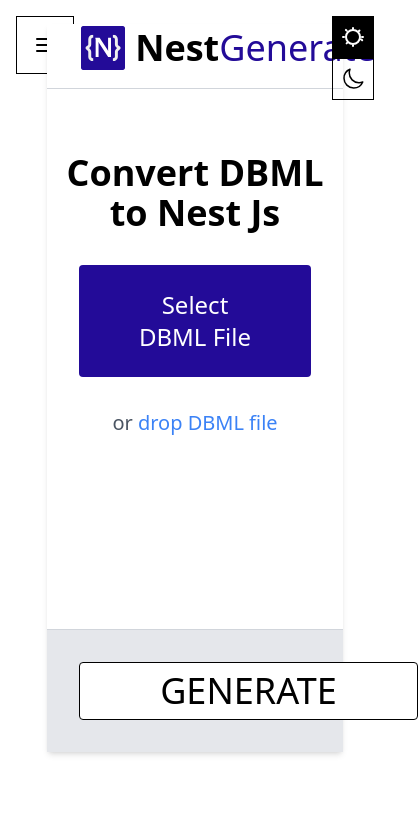
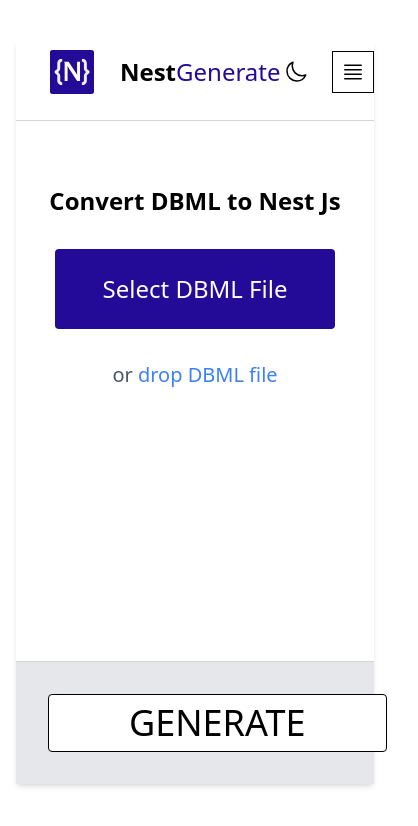
Before and after one commit to jeffocaya/nest-generate, a React (Create React App) app: page / in a window 390 px wide. Shown: the top 826 px of the page, 418 px wide, since content can reach past the window. Built offline with nearby package versions, Linux system fonts and the light colour scheme.

Commit message:
made it mobile responsive

```diff
--- a/src/App.js
+++ b/src/App.js
@@ -13,7 +13,7 @@
           <div className="col-span-1">
             <LeftNav />
           </div>
-          <div className="col-span-10">
+          <div className="col-span-12 lg:col-span-10">
             <Main />
           </div>
           <div className="col-span-1">
--- a/src/components/LeftNav.js
+++ b/src/components/LeftNav.js
@@ -2,9 +2,9 @@
 
 const LeftNav = () => {
   return (
-    <div className="sticky top-4 flex items-start ">
+    <div className="items-start hidden md:block">
       <button className="p-4 border border-black">
-        <svg className="w-12 h-12 sticky" xmlns="http://www.w3.org/2000/svg" className="h-6 w-6" fill="none" viewBox="0 0 24 24" stroke="currentColor">
+        <svg  xmlns="http://www.w3.org/2000/svg" className="h-6 w-6" fill="none" viewBox="0 0 24 24" stroke="currentColor">
           <path strokeLinecap="round" strokeLinejoin="round" strokeWidth="2" d="M4 6h16M4 12h16M4 18h16" />
         </svg>
       </button>
--- a/src/components/Main.js
+++ b/src/components/Main.js
@@ -4,17 +4,33 @@
   return (
     <main className="bg-white p-0 rounded shadow-md">
       <div className="container mx-auto p-0">
-        <div id="headerSection" className="bg-white mt-2 mb-6 sticky top-0 flex items-center  border-b border-gray-300 pb-4">
-          <img className=" w-12 h-12 ml-8 mr-2" src="Logo.svg" alt="Logo" />
-          <div id="siteName p-4">
-            <span className="font-bold text-4xl">Nest</span>
-            <span className="text-4xl text-primary">Generate</span>
-          </div>
+      <div id="headerSection" className="bg-white mt-2 mb-6 sticky top-0 flex items-center border-b border-gray-300 pb-4">
+  <div className='flex items-center'>
+    <img className="w-12 h-12 ml-8 mr-2" src="Logo.svg" alt="Logo" />
+    <div id="siteName" className="p-4 text-2xl md:text-4xl">
+      <span className="font-bold">Nest</span>
+      <span className=" text-primary">Generate</span>
+    </div>
+  </div>
+  <div className=' flex ml-auto items-center space-x-4 lg:hidden'>
+    <button className="bg-items-center p-2">
+      <svg xmlns="http://www.w3.org/2000/svg" fill="none" viewBox="0 0 24 24" strokeWidth="1.5" stroke="currentColor" className="w-6 h-6">
+        <path strokeLinecap="round" strokeLinejoin="round" d="M21.752 15.002A9.72 9.72 0 0 1 18 15.75c-5.385 0-9.75-4.365-9.75-9.75 0-1.33.266-2.597.748-3.752A9.753 9.753 0 0 0 3 11.25C3 16.635 7.365 21 12.75 21a9.753 9.753 0 0 0 9.002-5.998Z" />
+      </svg>
+    </button>
+    <button className="flex items-center justify-center p-2 border border-black">
+      <svg xmlns="http://www.w3.org/2000/svg" fill="none" viewBox="0 0 24 24" strokeWidth="1.5" stroke="currentColor" className="w-6 h-6">
+        <path strokeLinecap="round" strokeLinejoin="round" d="M3.75 5.25h16.5m-16.5 4.5h16.5m-16.5 4.5h16.5m-16.5 4.5h16.5" />
+      </svg>
+    </button>
+  </div>
+</div>
+
         </div>
 
         <div id="BodySection" className=" flex-grow text-center pb-4">
-          <div id="bodycontainer"className='pt-10 pb-40'>
-            <div id="convert" className="text-4xl font-semibold">
+          <div id="bodycontainer"className='pt-10 pb-60'>
+            <div id="convert" className="text-2xl md:text-4xl font-semibold">
 Convert DBML to Nest Js
             </div>
             <div id="select" className=" text-2xl p-8">
@@ -33,7 +49,7 @@
             GENERATE
           </button>
         </div>
-      </div>
+
     </main>
   );
 };
--- a/src/components/RightNav.js
+++ b/src/components/RightNav.js
@@ -2,19 +2,20 @@
 
 const RightNav = () => {
   return (
-    <div className="sticky top-0 flex flex-col items-end">
-    <button className="border border-black bg-black flex flex-col items-center justify-center p-2">
+      <div className="items-end hidden md:block">
+
+<button className="hidden md:block border border-black bg-black  items-center justify-center p-2">
       <svg xmlns="http://www.w3.org/2000/svg" className="text-white h-6 w-6" fill="none" viewBox="0 0 24 24" stroke="currentColor">
-        {/* Night Mode Icon */}
         <path strokeLinecap="round" strokeLinejoin="round" strokeWidth="2" d="M12 3v1m0 16v1m8.485-6.485l.707.707M4.929 4.929l.707.707M21 12h1M3 12H2m16.485-6.485l-.707.707M6.343 17.657l-.707.707M12 5a7 7 0 100 14 7 7 0 000-14z" />
       </svg>
-    </button>
-    <button className="flex flex-col items-center justify-center p-2 border border-black">
-    <svg xmlns="http://www.w3.org/2000/svg" fill="none" viewBox="0 0 24 24" stroke-width="1.5" stroke="currentColor" class="size-6">
-  <path stroke-linecap="round" stroke-linejoin="round" d="M21.752 15.002A9.72 9.72 0 0 1 18 15.75c-5.385 0-9.75-4.365-9.75-9.75 0-1.33.266-2.597.748-3.752A9.753 9.753 0 0 0 3 11.25C3 16.635 7.365 21 12.75 21a9.753 9.753 0 0 0 9.002-5.998Z" />
-</svg>
+</button>
 
-    </button>
+<button className=" hidden md:block  items-center justify-center p-2 border border-black">
+   <svg xmlns="http://www.w3.org/2000/svg" fill="none" viewBox="0 0 24 24" stroke-width="1.5" stroke="currentColor" class="size-6">
+     <path stroke-linecap="round" stroke-linejoin="round" d="M21.752 15.002A9.72 9.72 0 0 1 18 15.75c-5.385 0-9.75-4.365-9.75-9.75 0-1.33.266-2.597.748-3.752A9.753 9.753 0 0 0 3 11.25C3 16.635 7.365 21 12.75 21a9.753 9.753 0 0 0 9.002-5.998Z" />
+   </svg>
+ </button>
+
   </div>
 
   );
```
